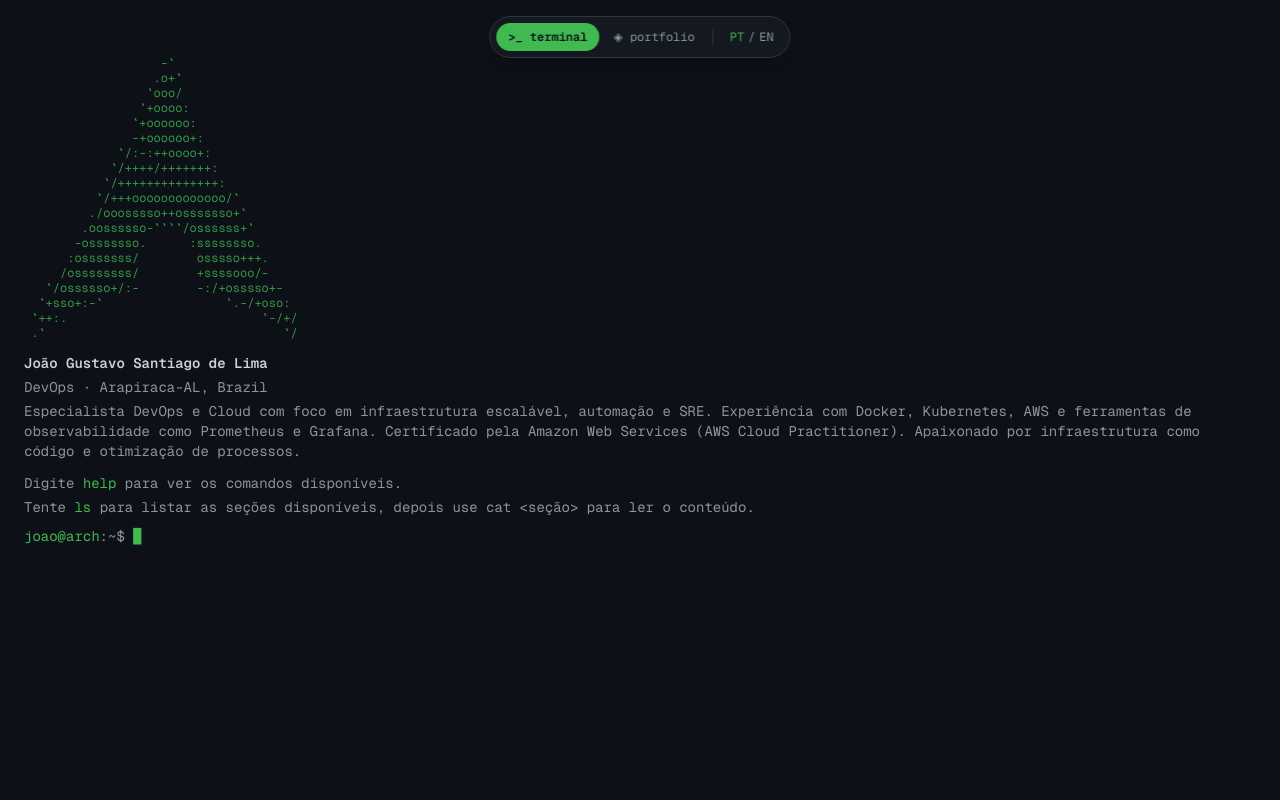
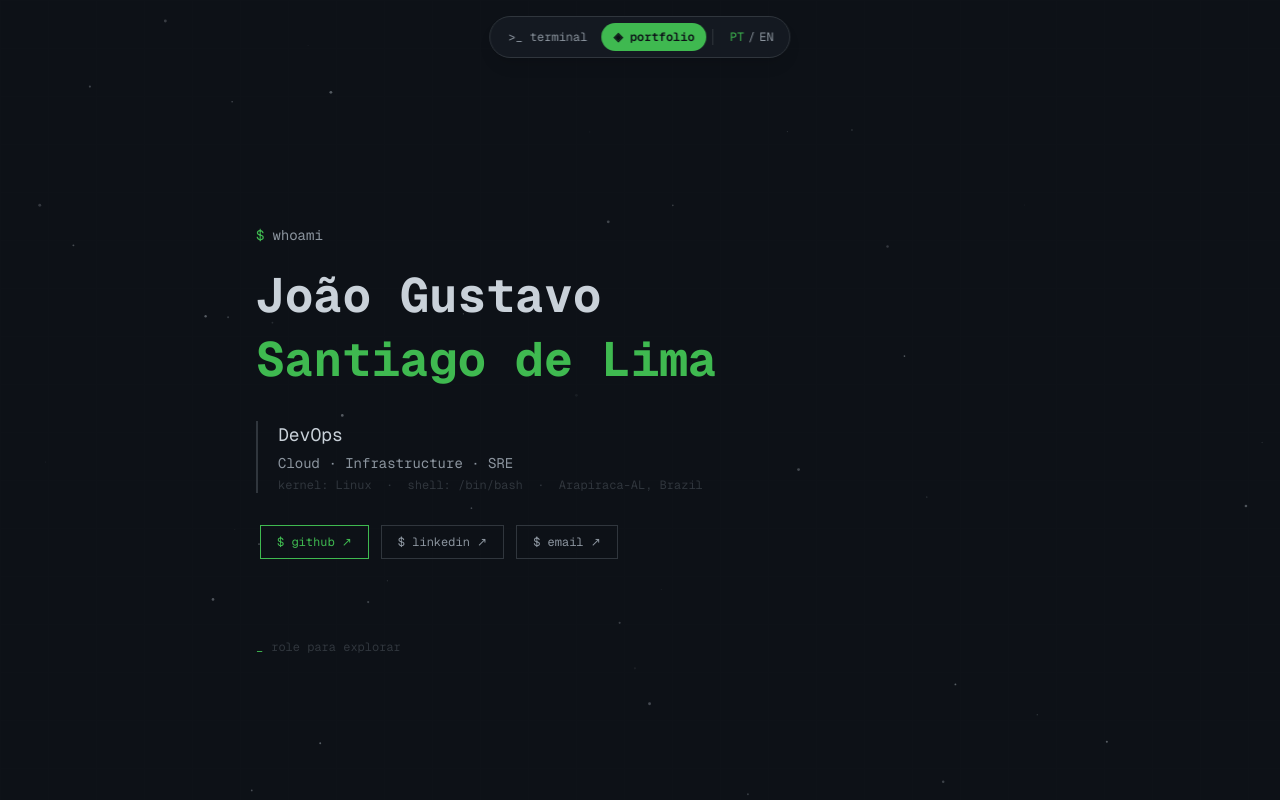
Before and after one commit to JoaoGSantiago/portfolio, a Next.js app: page / in a window 1280 px wide. Shown: the top 800 px of the page. Built offline with nearby package versions, Linux system fonts and the light colour scheme.

Commit message:
feat: personaliza url pra acessar o terminal ou portfolio

```diff
--- a/app/page.tsx
+++ b/app/page.tsx
@@ -1,13 +1,16 @@
 "use client";
 
 import { useState, useEffect } from "react";
+import { useSearchParams } from "next/navigation";
 import { LanguageProvider, useLanguage } from "@/contexts/LanguageContext";
 import Terminal from "@/components/Terminal";
 import Portfolio from "@/components/Portfolio";
 import FloatingNav, { type View } from "@/components/FloatingNav";
 
 function PageContent() {
-  const [view, setView] = useState<View>("terminal");
+  const searchParams = useSearchParams();
+  const d = searchParams.get("d");
+  const [view, setView] = useState<View>(d === "t" ? "terminal" : "portfolio");
   const { lang, toggleLang } = useLanguage();
 
   useEffect(() => {
```
